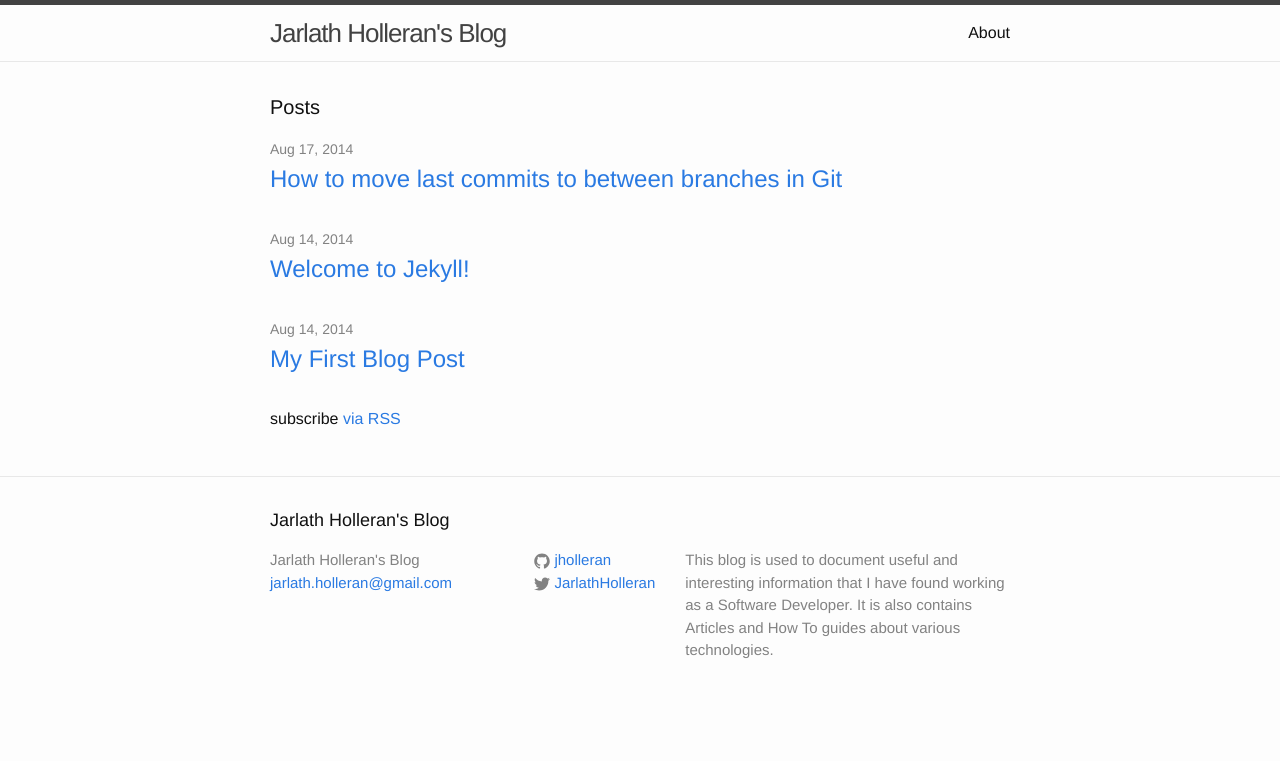
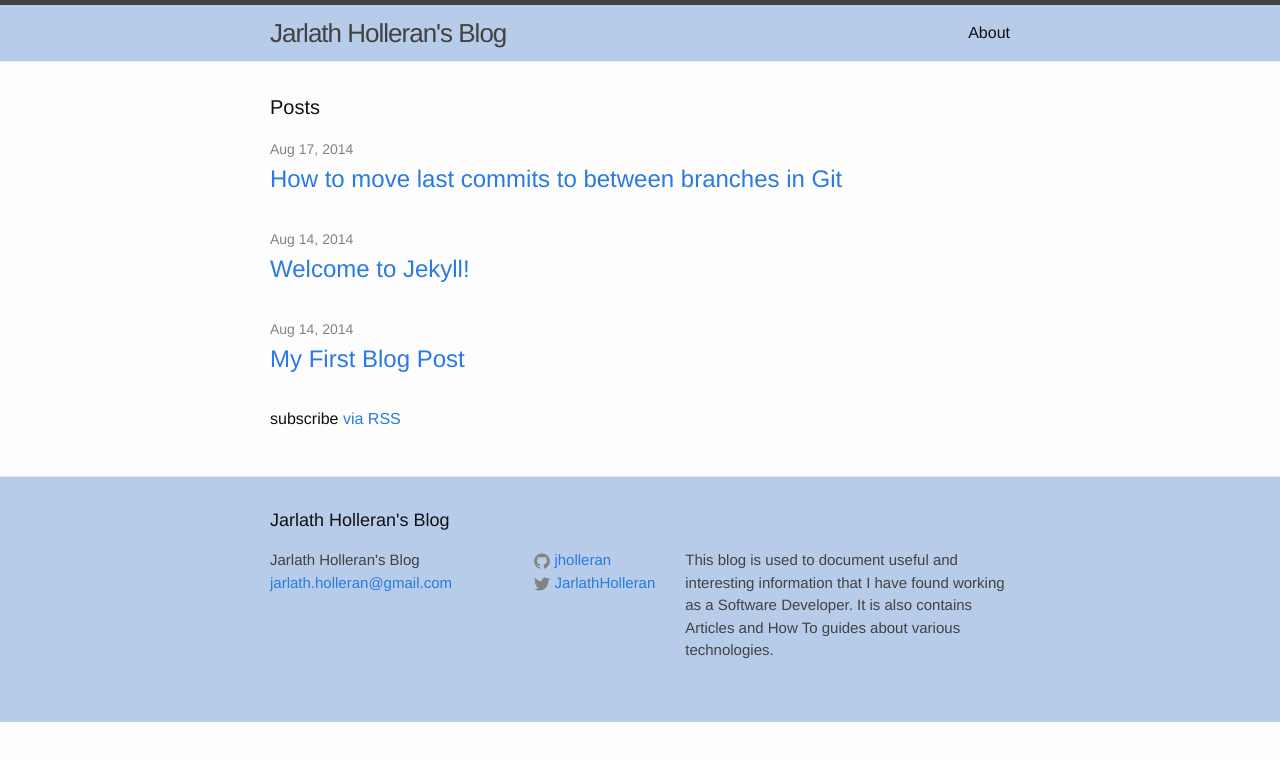
Before and after one commit to jholleran/jholleran.github.io, a Jekyll site: the page built from index.html, in a window 1280 px wide. Shown: the top 761 px of the page. Built offline with Jekyll 4.4.1, drawn with Linux system fonts in a browser that asks for light colours.

Commit message:
Changed header and footer styling

```diff
--- a/_sass/_layout.scss
+++ b/_sass/_layout.scss
@@ -8,6 +8,7 @@
 
     // Positioning context for the mobile navigation icon
     position: relative;
+    background-color: $brand-background-color;
 }
 
 .site-title {
@@ -94,6 +95,7 @@
 .site-footer {
     border-top: 1px solid $grey-color-light;
     padding: $spacing-unit 0;
+    background-color: $brand-background-color;
 }
 
 .footer-heading {
@@ -109,7 +111,7 @@
 
 .footer-col-wrapper {
     font-size: 15px;
-    color: $grey-color;
+    color: $grey-color-dark;
     margin-left: -$spacing-unit / 2;
     @extend %clearfix;
 }
--- a/css/main.scss
+++ b/css/main.scss
@@ -16,6 +16,7 @@ $spacing-unit:     30px;
 $text-color:       #111;
 $background-color: #fdfdfd;
 $brand-color:      #2a7ae2;
+$brand-background-color:      #B7CCE9;
 
 $grey-color:       #828282;
 $grey-color-light: lighten($grey-color, 40%);
```
Also changed, not shown: 1 other file.
